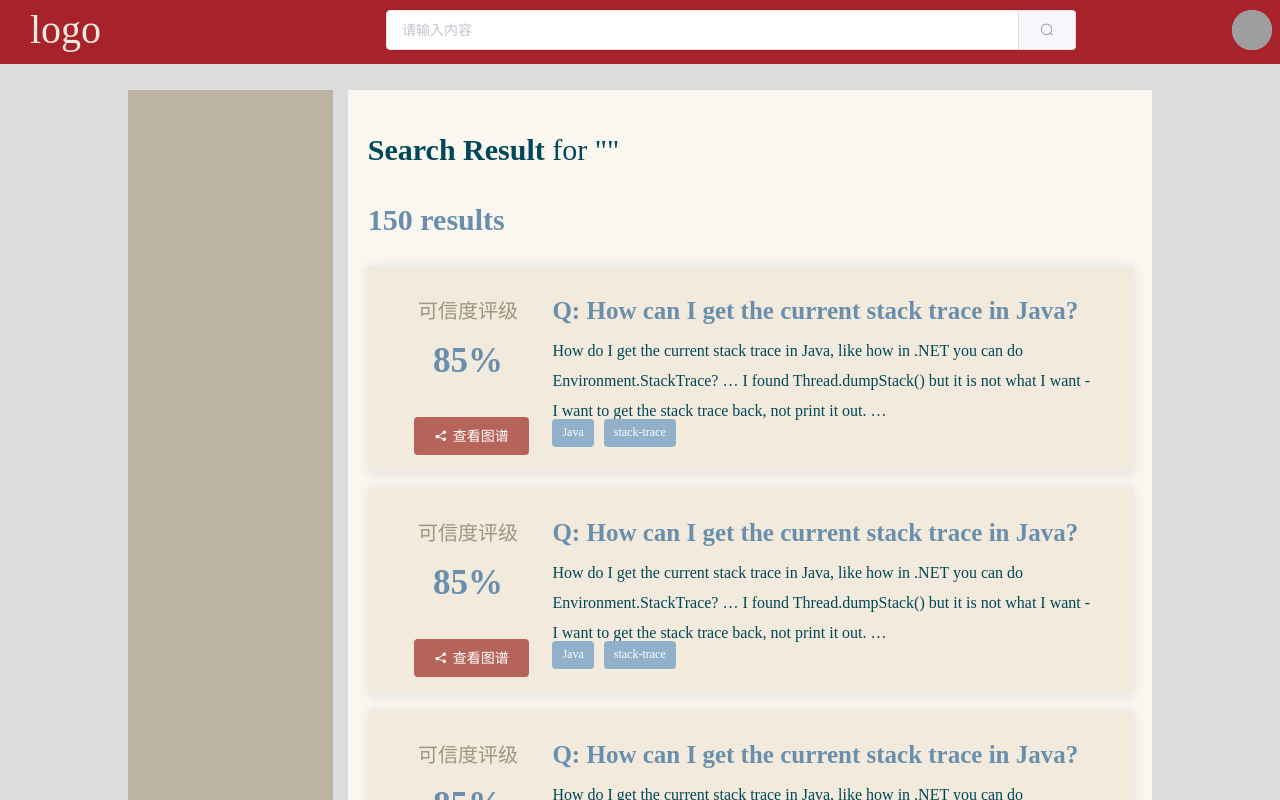
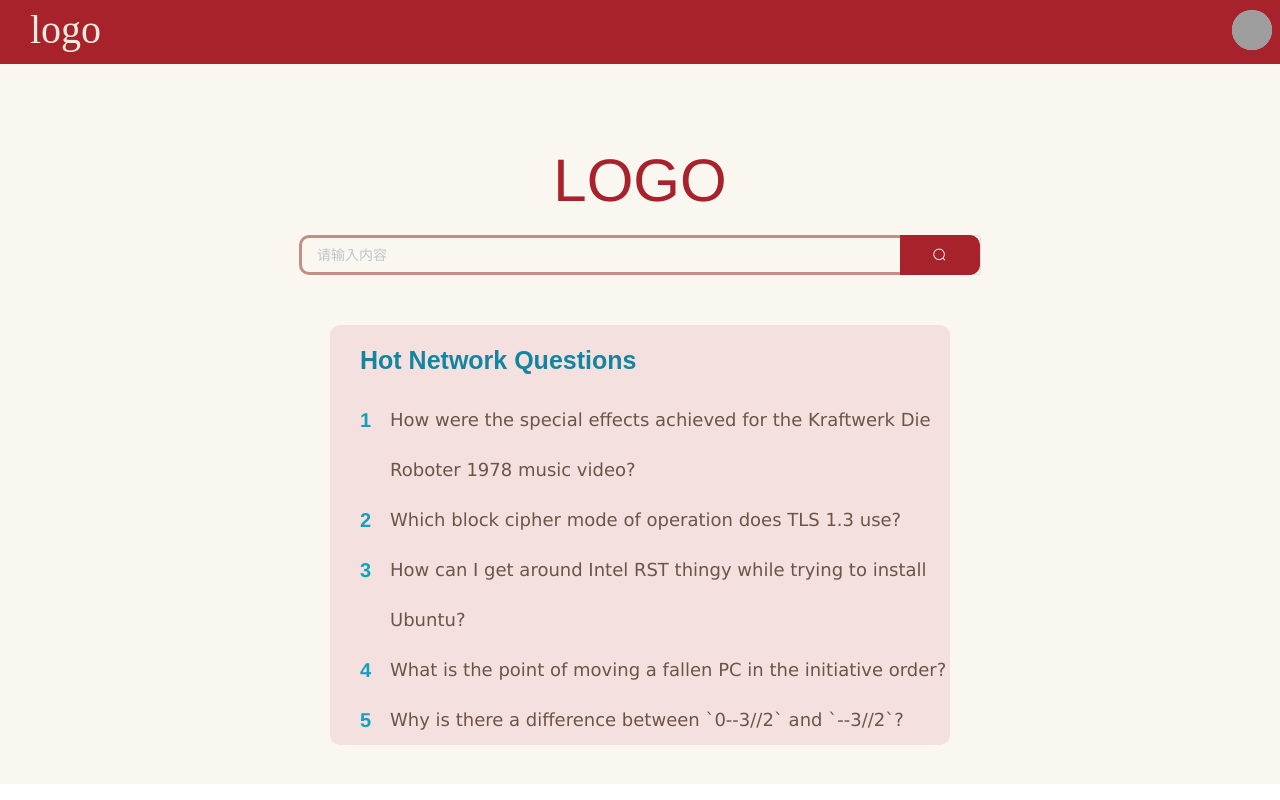
Before and after one commit to yangyyyyy/stackoverflow-frontend, a Vue app: page / in a window 1280 px wide. Shown: the top 800 px of the page. Built offline with nearby package versions, Linux system fonts and the light colour scheme; grey boxes are pictures that could not be loaded.

Commit message:
feat: 添加首页

```diff
--- a/src/App.vue
+++ b/src/App.vue
@@ -12,10 +12,10 @@
     margin: 0;
   }
 
-  #app {
-    width: 100%;
+  #app{
     height: 100%;
-    background-color: rgb(220, 220, 220);
+    background-color: #f6f2f2;
     margin: 0;
+    padding: 0;
   }
 </style>
--- a/src/views/Search.vue
+++ b/src/views/Search.vue
@@ -4,19 +4,54 @@
         <el-header>
             <div class="header_left">logo</div>
             <div class="header_right">
-                <div class="searchBox">
+                <div class="searchBox" v-if="showResult">
                     <el-input placeholder="请输入内容" v-model="searchInput" class="input-with-select">
-                        <el-button slot="append" icon="el-icon-search" @click="search"></el-button>
+                        <el-button slot="append" icon="el-icon-search" @click="search" id="topbtn"></el-button>
                     </el-input>
                 </div>
                 <el-avatar style="float:right;margin-top: 10px" :size="40" src="https://cube.elemecdn.com/3/7c/3ea6beec64369c2642b92c6726f1epng.png"></el-avatar>
             </div>
         </el-header>
         <div class="top_line"></div>
-        <el-container direction="horizontal" style="width: 80%;margin-left: 10%;margin-top: 2%">
+        <!--首页-->
+        <el-container v-if="!showResult">
+          <el-main class="introBox">
+              <div class="logoBox">LOGO</div>
+              <div class="searchBox2">
+                  <el-input placeholder="请输入内容" v-model="searchInput" class="inputbox">
+                      <el-button slot="append" icon="el-icon-search" @click="search2" id="searchbtn"></el-button>
+                  </el-input>
+              </div>
+              <div class="trend">
+                  <div class="trend_title">Hot Network Questions</div>
+                  <div class="trend_item" @click="search2">
+                      <div class="trend_no">1</div>
+                      <div class="trend_content">How were the special effects achieved for the Kraftwerk Die Roboter 1978 music video?</div>
+                  </div>
+                  <div class="trend_item" @click="search2">
+                      <div class="trend_no">2</div>
+                      <div class="trend_content">Which block cipher mode of operation does TLS 1.3 use?</div>
+                  </div>
+                  <div class="trend_item" @click="search2">
+                      <div class="trend_no">3</div>
+                      <div class="trend_content">How can I get around Intel RST thingy while trying to install Ubuntu?</div>
+                  </div>
+                  <div class="trend_item" @click="search2">
+                      <div class="trend_no">4</div>
+                      <div class="trend_content">What is the point of moving a fallen PC in the initiative order?</div>
+                  </div>
+                  <div class="trend_item" @click="search2" style="margin-bottom: 20px">
+                      <div class="trend_no">5</div>
+                      <div class="trend_content">Why is there a difference between `0--3//2` and `--3//2`?</div>
+                  </div>
+              </div>
+          </el-main>
+        </el-container>
+        <!--搜索结果展示-->
+        <el-container v-else direction="horizontal" style="width: 80%;margin-left: 10%;margin-top: 2%">
             <el-aside width="20%"> </el-aside>
             <el-scrollbar style="height: 100%;overflow-x: hidden">
-            <el-main>
+                <el-main class="resultBox">
                     <div class="resultHeader">
                         <span style="font-weight: bold"> Search Result</span> for "{{searchInput}}"
                         <div class="resultCount">{{resultCount}} results</div>
@@ -53,7 +88,8 @@ export default {
     data () {
         return {
             searchInput:'',
-            resultCount: 150
+            resultCount: 150,
+            showResult: false
         }
     },
     methods: {
@@ -65,19 +101,29 @@ export default {
         },
         search () {
             console.log(this.searchInput)
+        },
+        search2 () {
+            this.showResult = true
         }
     }
 }
 </script>
 
 <style scoped>
-    .header_left {
+    .header_left{
         width: 20%;
         float: left;
         color: #f2eadc;
         font-size: 40px;
         text-align: left;
         margin-left: 30px;
+    }
+    .logoBox {
+        color: #a8222b;
+        font-size: 60px;
+        text-align: center;
+        margin-top: 5%;
+        font-family:"Lucida Handwriting",Helvetica,sans-serif;
     }
     .header_right {
         width: 77%;
@@ -107,15 +153,62 @@ export default {
         text-align: center;
         line-height: 50px;
     }
-
-    .el-main {
+    .resultBox {
         /*background-color: #f2eadc;*/
-        background-color: #faf7f1;
+        /*background-color: #faf7f1;*/
         color: #333;
         text-align: center;
         line-height: 50px;
         overflow-x: hidden;
         margin-left: 15px;
+        width: 100%
+    }
+    .searchBox2{
+        margin: 20px auto;
+        width: 55%;
+    }
+    .trend {
+        width: 50%;
+        height: 50%;
+        background-color: #f3e0df;
+        margin: 50px auto 39px;
+        border-radius: 10px;
+    }
+    .trend_title {
+        line-height: 70px;
+        font-size: 25px;
+        margin-left: 30px;
+        color: #1485a0;
+        font-weight: bold;
+        font-family:"Papyrus",	Arial,sans-serif;
+    }
+    .trend_item {
+        line-height: 50px;
+        margin-left: 30px;
+    }
+    .trend_no {
+        width: 20px;
+        height: 20px;
+        color: #13a0bd;
+        float: left;
+        font-size: 20px;
+        font-weight: bold;
+        font-family:"Lucida Handwriting",Helvetica,sans-serif;
+    }
+    .trend_content {
+        margin-left: 30px;
+        color: #6d5447;
+        font-size: 18px;
+        font-family:"Verdana",Helvetica,sans-serif;
+    }
+    .trend_content:hover {
+        color: #13a0bd;
+    }
+    .introBox {
+        width: 100%;
+        height: 100%;
+        background-color: #faf7f1;
+        padding-bottom: 0px;
     }
     .resultHeader {
         margin-top: 15px;
@@ -129,4 +222,29 @@ export default {
         color: #6a8fad;
         font-weight: bold;
     }
+    .inputbox >>>.el-input__inner {
+        border: 3px solid #c68c86;
+        border-radius: 10px 0 0 10px;
+        border-right: none;
+        background-color: #faf7f1;
+        color: #011a1c;
+    }
+    .inputbox >>>.el-input__inner:focus {
+        border: 3px solid #a8222b;
+        border-radius: 10px 0 0 10px;
+        border-right: none;
+        background-color: #faf7f1;
+        color: #004858;
+    }
+    #searchbtn{
+        background-color: #a8222b;
+        border: 1px solid #a8222b;
+        border-left: none;
+        border-radius: 0px 10px 10px 0px;
+        color: white;
+        width: 80px;
+    }
+    #searchbtn:hover {
+        background-color: #b66359;
+    }
 </style>
```
Also changed, not shown: 1 other file (tests, documents, lock files or other folders). Lines whose indentation alone changed are shown as unchanged.
